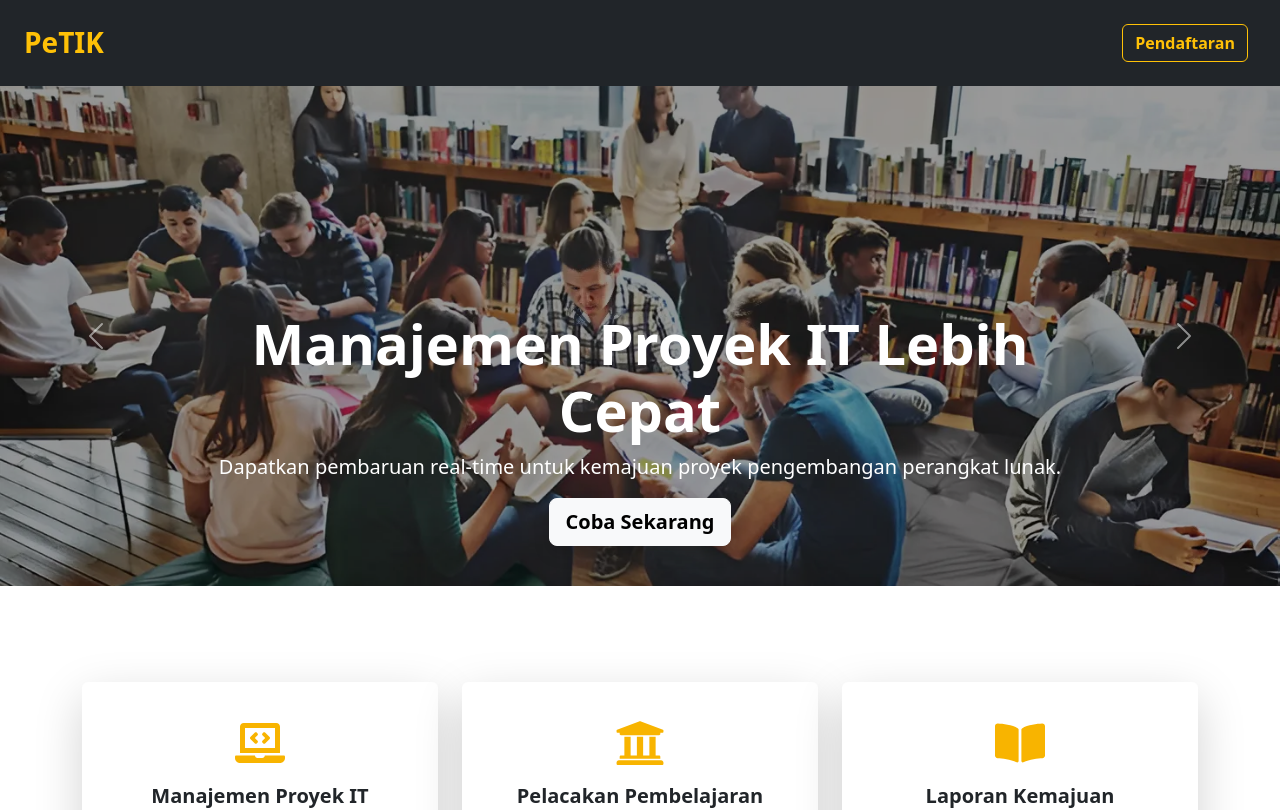
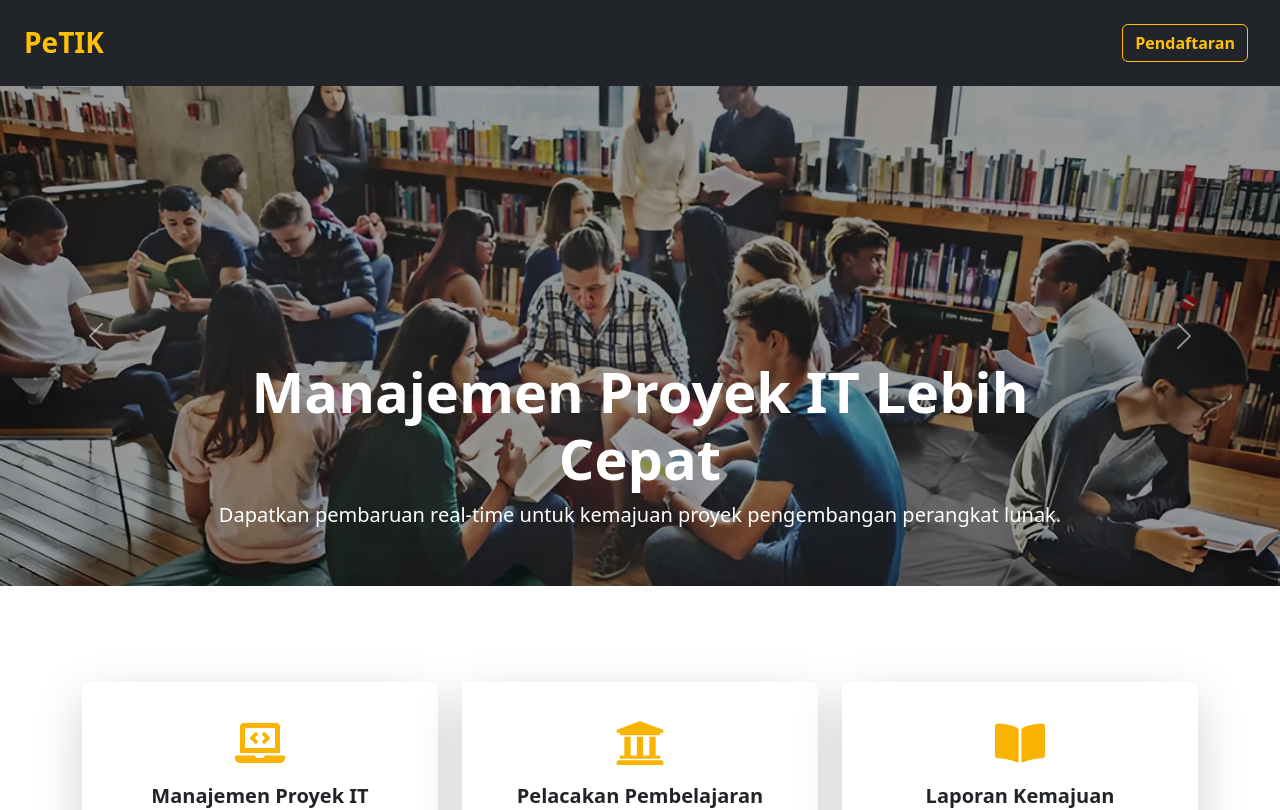
Before and after one commit to fiuzzz/riuhhh, a React (Vite) app: page /landingpage in a window 1280 px wide. Shown: the top 810 px of the page. Built offline with nearby package versions, Linux system fonts and the light colour scheme.

Commit message:
perbaikan landing page

```diff
--- a/src/pages/LandingPage.jsx
+++ b/src/pages/LandingPage.jsx
@@ -29,7 +29,7 @@ const LandingPage = () => {
         <Navbar.Toggle aria-controls="navbar-nav" />
         <Navbar.Collapse id="navbar-nav" className="justify-content-end">
           <Nav>
-            <Nav.Link href="#pendaftaran">
+            <Nav.Link href="/form_registrasi">
               <Button variant="outline-warning" className="fw-bold">
                 Pendaftaran
               </Button>
@@ -72,9 +72,6 @@ const LandingPage = () => {
                     ][idx]
                   }
                 </p>
-                <Button variant="light" size="lg" className="fw-bold shadow">
-                  {["Mulai Sekarang", "Coba Sekarang", "Daftar Sekarang"][idx]}
-                </Button>
               </Carousel.Caption>
             </Carousel.Item>
           ))}
```
